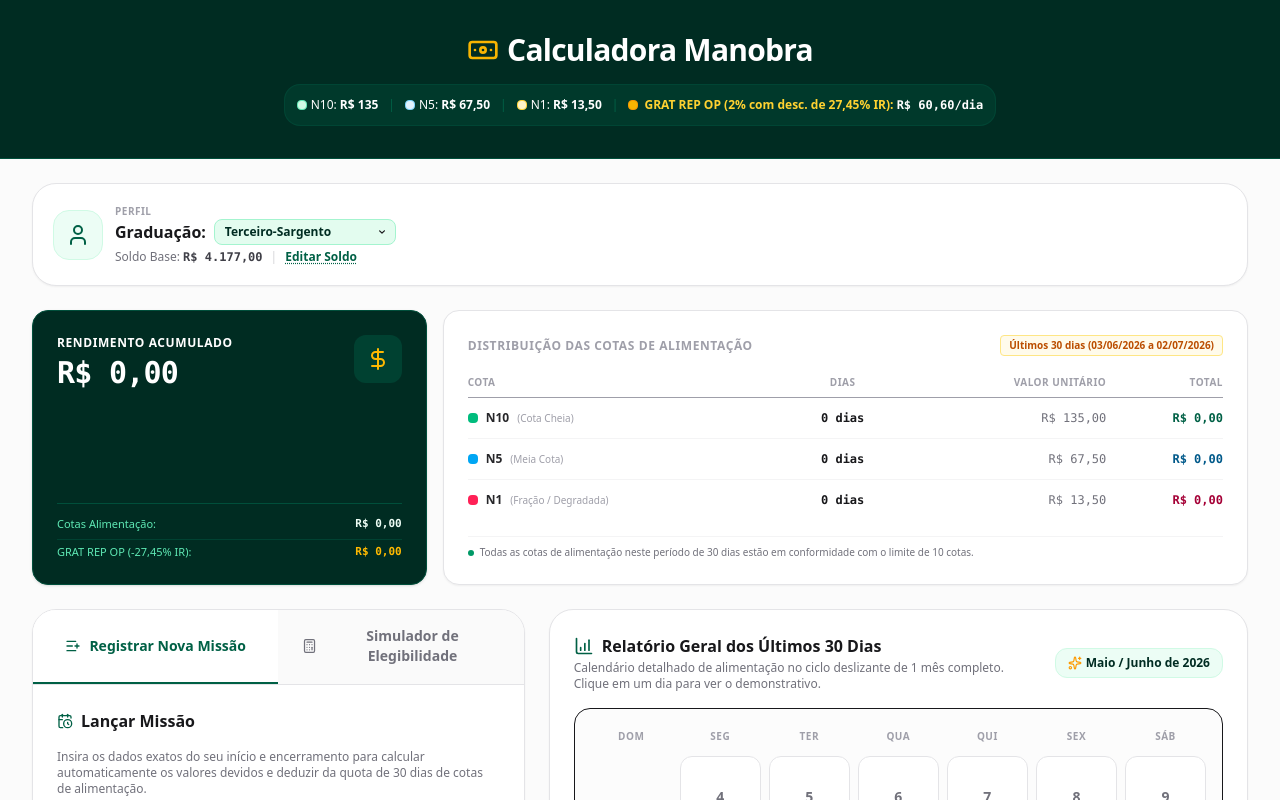
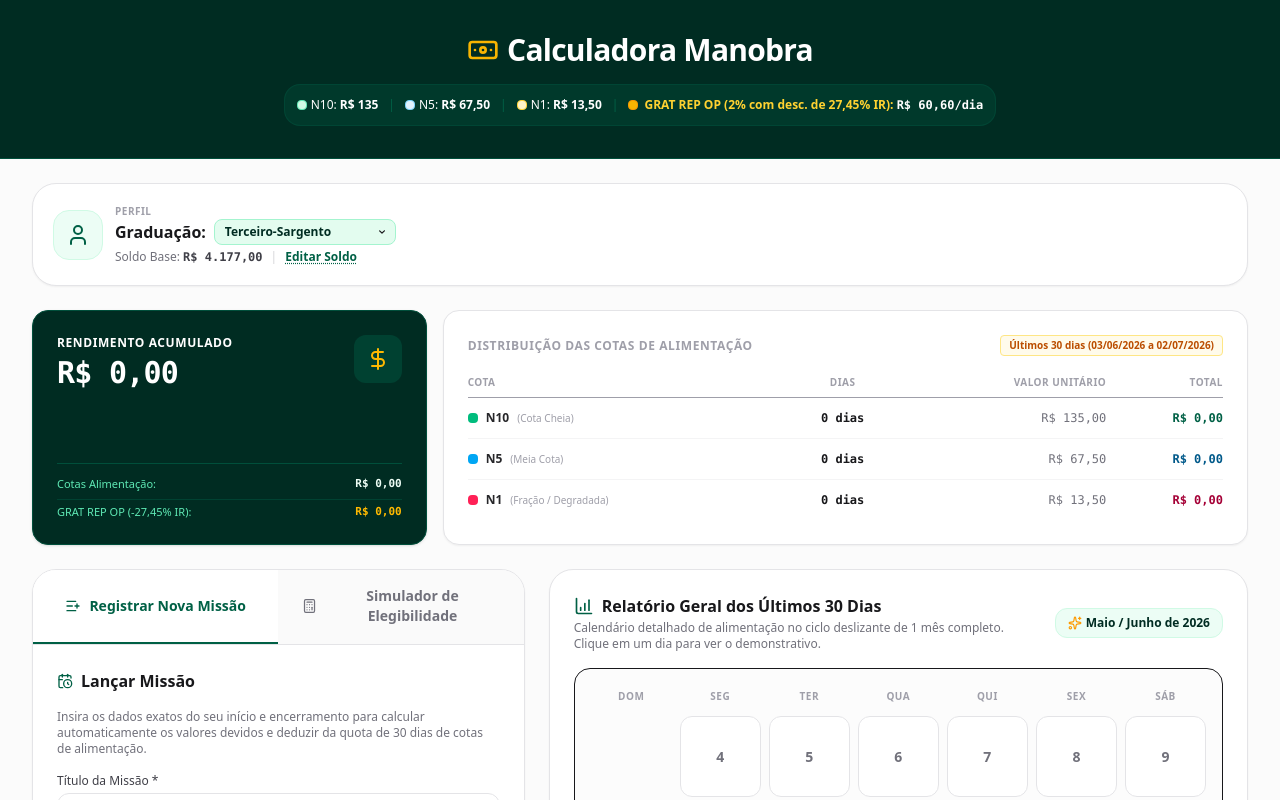
Before and after one commit to bfnrmmnt-bot/C-lculo-Manobra, a React (Vite) app: page / in a window 1280 px wide. Shown: the top 800 px of the page. Built offline with nearby package versions, Linux system fonts and the light colour scheme.

Commit message:
refactor: remove quota limit warning from dashboard
Removed the legacy alert UI for exceeding the 10-quota limit to simplify the dashboard interface.

```diff
--- a/src/components/StatsDashboard.tsx
+++ b/src/components/StatsDashboard.tsx
@@ -144,18 +144,6 @@ export default function StatsDashboard({ summary }: StatsDashboardProps) {
               </table>
             </div>
           </div>
-
-          {limitedDaysCount30 > 0 ? (
-            <div className="pt-2 border-t border-zinc-100 flex items-center gap-1.5 text-[10px] text-rose-700 font-semibold bg-rose-50/40 px-2 py-1.5 rounded-lg border border-rose-100">
-              <span className="inline-block w-1.5 h-1.5 rounded-full bg-rose-500 animate-pulse shrink-0" />
-              <span>Houve {limitedDaysCount30} {limitedDaysCount30 === 1 ? 'dia que excedeu' : 'dias que excederam'} o limite de 10 cotas cheias neste período de 30 dias e {limitedDaysCount30 === 1 ? 'foi degradado' : 'foram degradados'} para N1.</span>
-            </div>
-          ) : (
-            <div className="pt-2 border-t border-zinc-100 flex items-center gap-1.5 text-[10px] text-zinc-500">
-              <span className="inline-block w-1.5 h-1.5 rounded-full bg-emerald-600 shrink-0" />
-              <span>Todas as cotas de alimentação neste período de 30 dias estão em conformidade com o limite de 10 cotas.</span>
-            </div>
-          )}
         </div>
       </div>
     </div>
```
